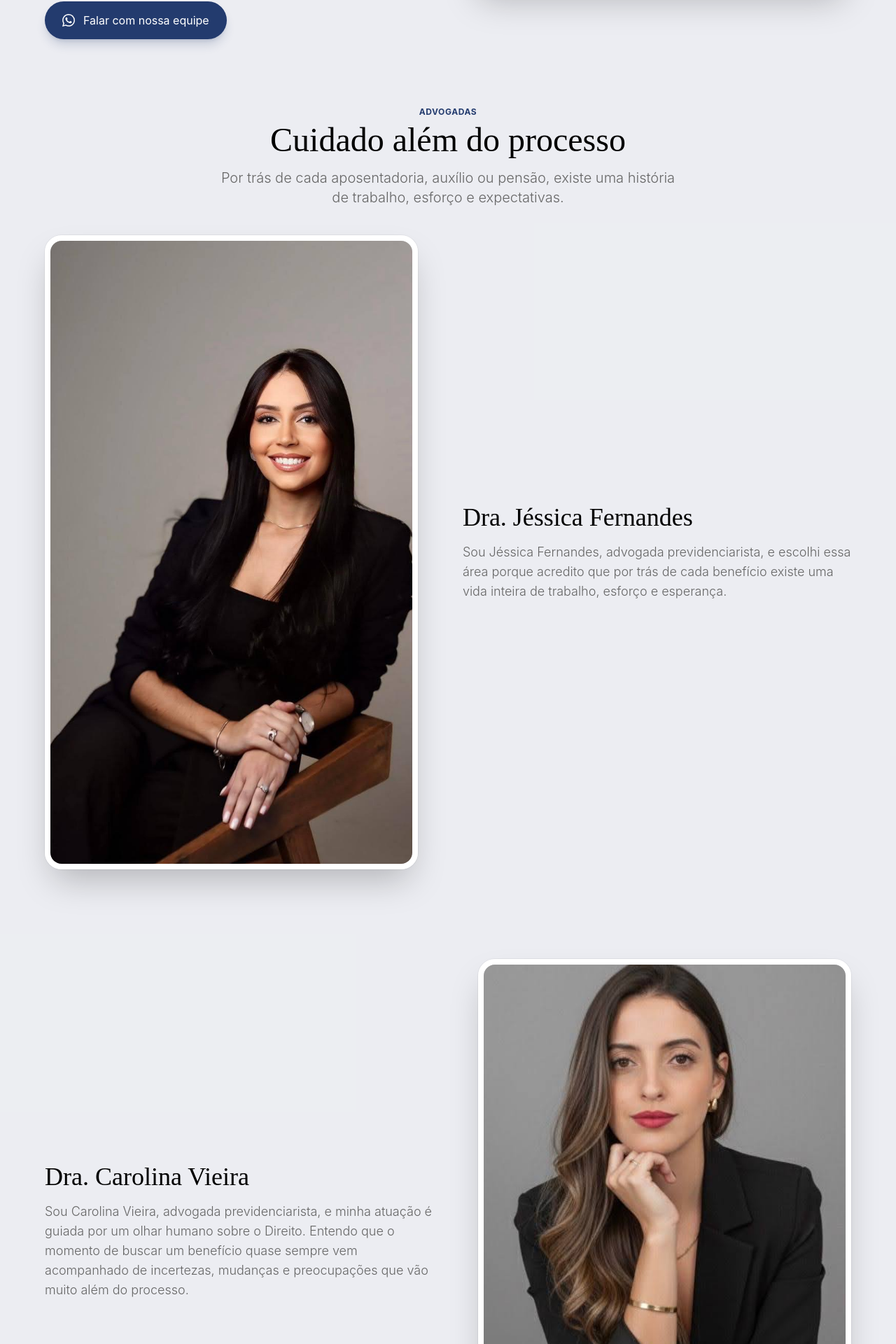
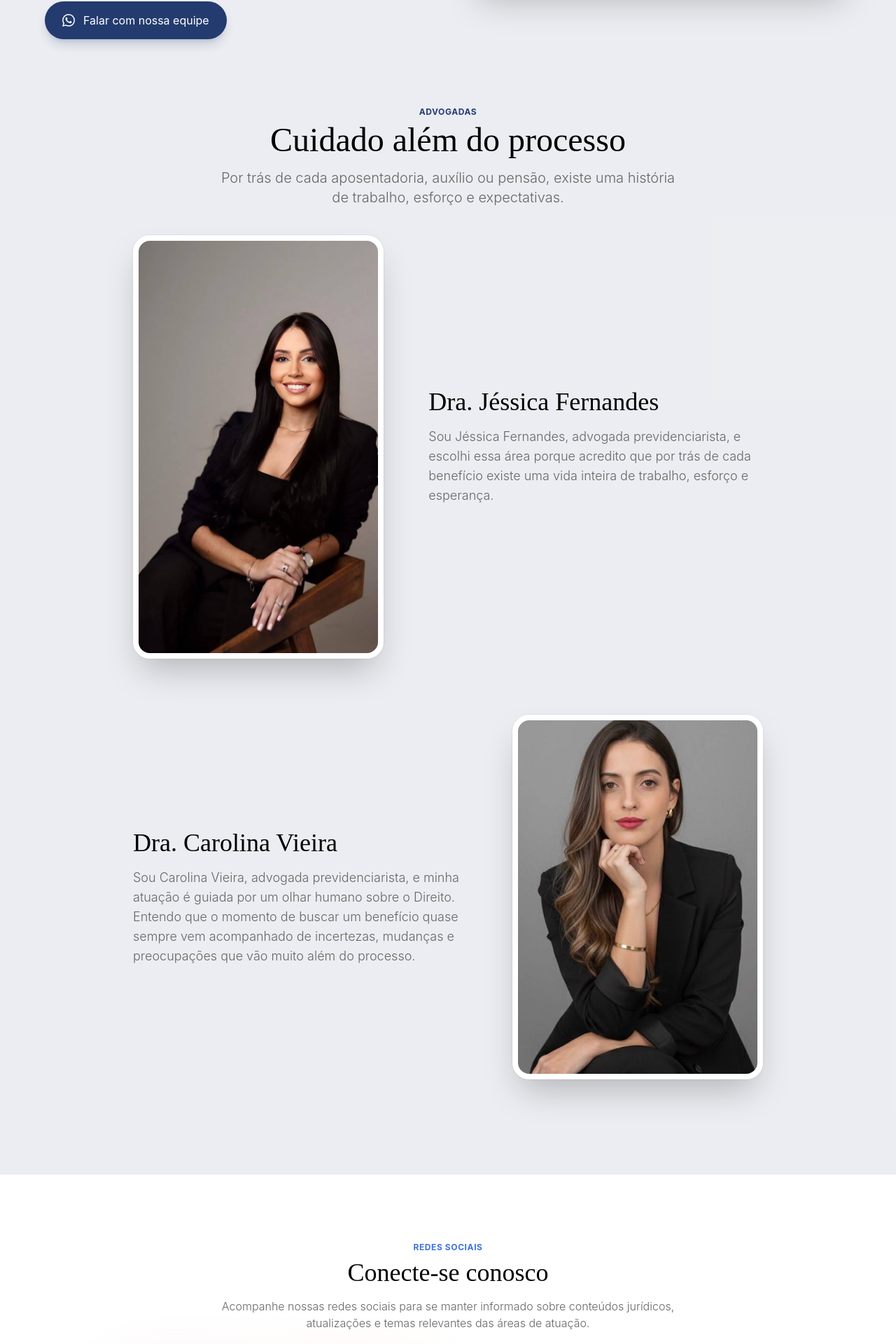
Before and after one commit to Paper-Street-Softwares/LPA-Fernades-e-Vieira, a React (Vite) app: page /#home in a window 1280 px wide. Shown: the part 2731-4651 px from the top of the page at 70% size. Built offline with nearby package versions, Linux system fonts and the light colour scheme.

Commit message:
fix: Ajustes novos

```diff
--- a/src/components/sections/SocialMediaTemplate.jsx
+++ b/src/components/sections/SocialMediaTemplate.jsx
@@ -46,7 +46,7 @@ function SocialMediaTemplate({ colorMode }) {
   }
 
   return (
-    <SectionArea paddingtop={false} className={backgroundMode}>
+    <SectionArea className={backgroundMode}>
       <SectionWrapper>
         <section>
           <div className="container mx-auto">
--- a/src/components/sections/TeamSection.jsx
+++ b/src/components/sections/TeamSection.jsx
@@ -66,7 +66,7 @@ function TeamSectionNew({ ButtonModal, colorMode }) {
 
   return (
     <SectionArea id="about" className={`${backgroundMode}`} paddingtop={false}>
-      <SectionWrapper>
+      <SectionWrapper className="desktop1:max-w-[900px]">
         <div className="text-center">
           <span
             className={`font-bold font-secondFont tracking-wider uppercase mb-4 text-xs block ${miniTagColor}`}
@@ -87,7 +87,7 @@ function TeamSectionNew({ ButtonModal, colorMode }) {
           </p>
         </div>
         <section className="w-full relative overflow-visible">
-          <div className="mx-aut flex flex-col relative z-10 gap-12">
+          <div className="mx-aut flex flex-col relative z-10">
             <div className="flex flex-col-reverse desktop1:flex-row-reverse gap-4 desktop1:gap-16 items-center">
               {/* Conteúdo textual */}
               <motion.div
@@ -117,7 +117,7 @@ function TeamSectionNew({ ButtonModal, colorMode }) {
                 initial={{ opacity: 0, x: 50 }}
                 animate={{ opacity: 1, x: 0 }}
                 transition={{ duration: 0.8, ease: 'easeOut', delay: 0.2 }}
-                className="relative w-full mt-10 tablet1:mt-24 desktop1:mt-10 m-auto overflow-visible mb-10"
+                className="relative w-full desktop1:max-w-[400px] mt-10 tablet1:mt-24 desktop1:mt-10 m-auto overflow-visible mb-10"
               >
                 <div className="relative rounded-3xl shadow-2xl ring-1 ring-black/5">
                   {/* CLIP DA IMAGEM */}
@@ -126,10 +126,10 @@ function TeamSectionNew({ ButtonModal, colorMode }) {
                   >
                     <img
                       src={content.texts.team.imgs.img1}
-                      alt={content.texts.team.imgs.alt}
-                      className="w-full scale-105 hover:scale-100 transition-transform duration-700 rounded-[1rem]"
-                      width={726}
-                      height={726}
+                      alt={content.texts.features.alt}
+                      className="w-full h-full object-cover scale-105 hover:scale-100 rounded-2xl transition-transform duration-700 "
+                      width={798}
+                      height={798}
                     />
                   </div>
                 </div>
@@ -166,7 +166,7 @@ function TeamSectionNew({ ButtonModal, colorMode }) {
                 initial={{ opacity: 0, x: 50 }}
                 animate={{ opacity: 1, x: 0 }}
                 transition={{ duration: 0.8, ease: 'easeOut', delay: 0.2 }}
-                className="relative w-full mt-10 tablet1:mt-24 desktop1:mt-10 m-auto overflow-visible mb-10"
+                className="relative w-full desktop1:max-w-[400px] mt-10 tablet1:mt-24 desktop1:mt-10 m-auto overflow-visible mb-10"
               >
                 <div className="relative rounded-3xl shadow-2xl ring-1 ring-black/5">
                   {/* CLIP DA IMAGEM */}
--- a/src/content/content.jsx
+++ b/src/content/content.jsx
@@ -3,6 +3,7 @@ import heroDefaultImg from '../assets/imgs/hero/lawHero.webp'
 import imgFeatures from '../assets/imgs/features/imgServices.webp'
 
 import aboutImg from '../assets/imgs/about/aboutImg.webp'
+import aboutSocialImg from '../assets/imgs/about/aboutSocial.webp'
 
 import imgSteps from '../assets/imgs/steps/imgSteps.webp'
 import team1 from '../assets/imgs/team/team1.webp'
@@ -68,7 +69,7 @@ export const infos = {
     </div>
   ),
   obs: <span className="italic">A Definir</span>,
-  instagramProfile: '', // Sem o @
+  instagramProfile: 'fernandesevieiraadv', // Sem o @
   facebookProfile: '',
   linkeDinProfile: '',
   x: '',
@@ -339,24 +340,24 @@ const content = {
       titleModal: 'A_Definir',
       ctaButtonAriaLabel: 'Botão para entrar em contato',
       ctaButtonText: 'Entre em contato',
-      // aboutSocial: {
-      //   img: {
-      //     img: aboutSocialImg,
-      //     alt: `Foto do Instagram do ${infos.name}`,
-      //     altDefault: 'Imagem ilustrativa da Seção de Redes Sociais',
-      //   },
-      //   miniTag: 'REDES SOCIAIS',
-      //   title: 'Conecte-se conosco',
-      //   subtitle:
-      //     'Aproveite nossas redes sociais para mantermos contato e ficar por dentro dos lançamentos, novidades e atualizações do mercado imobiliário.',
-      //   paragraph: <p></p>,
-      //   labelInstagram: 'Siga-nos no Instagram',
-      //   labelFacebook: 'Siga-nos no Facebook',
-      //   labelLinkedin: 'Siga-nos no LinkedIn',
-      //   labelX: 'Siga-nos no X',
-      //   labelTiktok: 'Siga-nos no Tik Tok',
-      //   labelYoutube: 'Siga-nos no Youtube',
-      // },
+      aboutSocial: {
+        img: {
+          img: aboutSocialImg,
+          alt: `Foto do Instagram do ${infos.name}`,
+          altDefault: 'Imagem ilustrativa da Seção de Redes Sociais',
+        },
+        miniTag: 'REDES SOCIAIS',
+        title: 'Conecte-se conosco',
+        subtitle:
+          'Acompanhe nossas redes sociais para se manter informado sobre conteúdos jurídicos, atualizações e temas relevantes das áreas de atuação.',
+        paragraph: <p></p>,
+        labelInstagram: 'Siga-nos no Instagram',
+        labelFacebook: 'Siga-nos no Facebook',
+        labelLinkedin: 'Siga-nos no LinkedIn',
+        labelX: 'Siga-nos no X',
+        labelTiktok: 'Siga-nos no Tik Tok',
+        labelYoutube: 'Siga-nos no Youtube',
+      },
     },
     team: {
       miniTag: ' ADVOGADAS',
--- a/src/pages/Index.jsx
+++ b/src/pages/Index.jsx
@@ -52,7 +52,7 @@ export default function Index() {
             {/* <FeaturesSemImage colorMode={colorMode} /> */}
             <AboutNovoTemplate colorMode={colorMode} ButtonModal={false} />
             <TeamSectionNew colorMode={colorMode} />
-            {/* <SocialMediaTemplate colorMode={colorMode} /> */}
+            <SocialMediaTemplate colorMode={colorMode} />
             <CtaNovoTemplate colorMode={colorMode} />
             <StepsNovoTemplate colorMode={colorMode} />
             <FaqNovoTemplate colorMode={colorMode} />
```
Also changed, not shown: src/assets/imgs/about/aboutSocial.webp (added).
